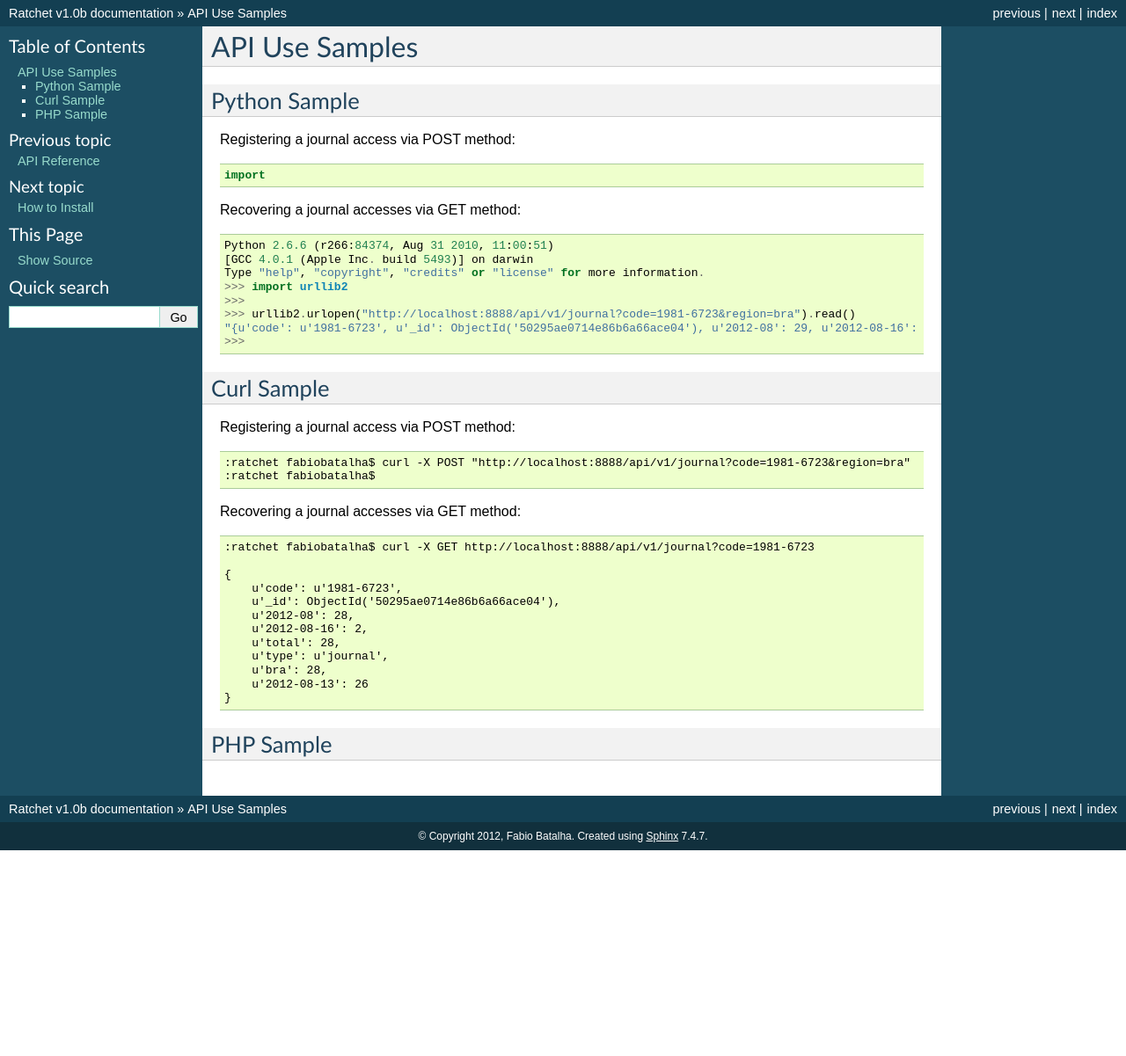
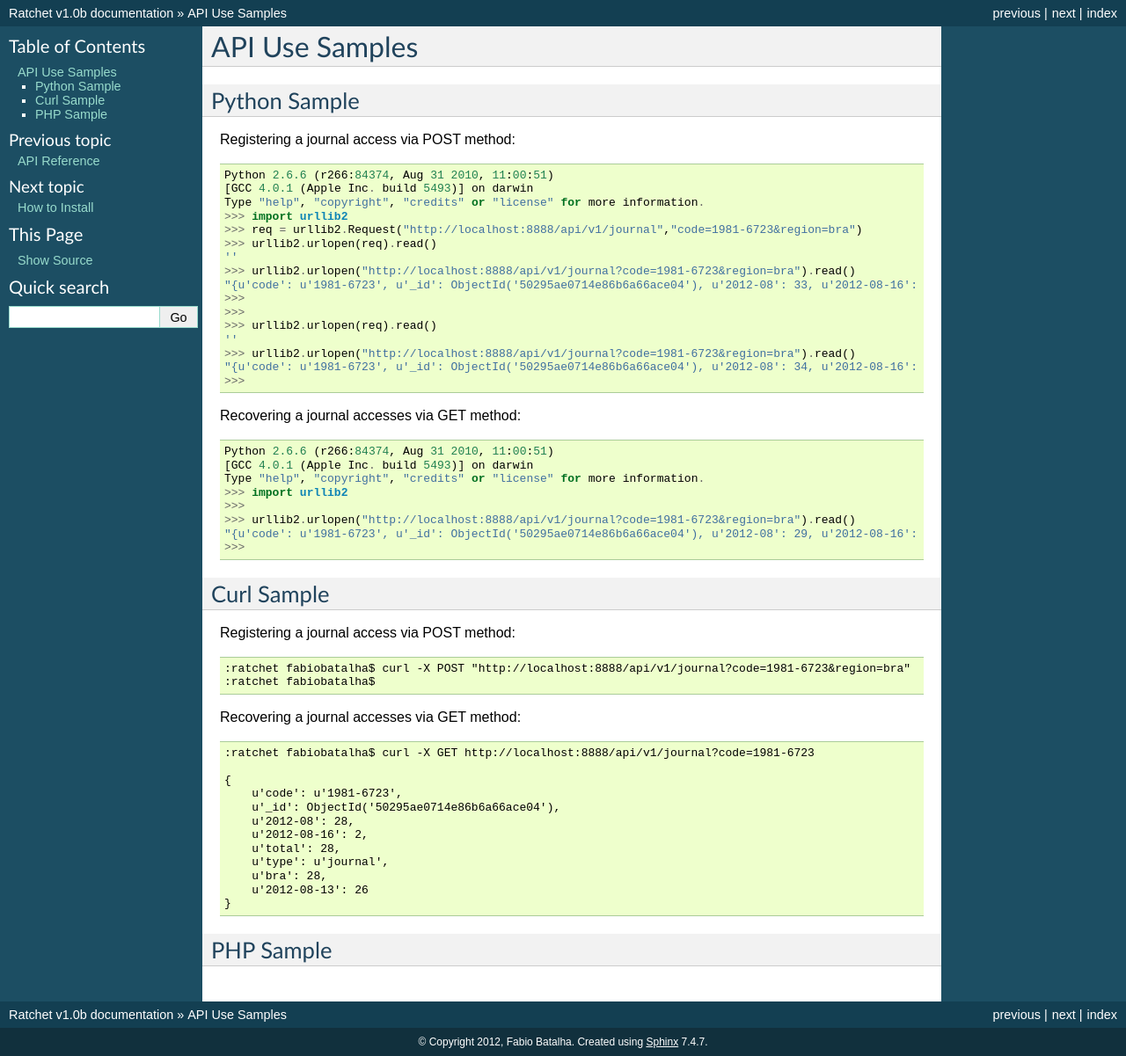
Before and after one commit to scieloorg/ratchet, a Sphinx documentation site: the page built from docs/api_samples.rst, in a window 1280 px wide. Shown: the whole page at 88% size. Built offline with Sphinx 7.4.7, drawn with Linux system fonts in a browser that asks for light colours; pages that are not in the unit, such as notebooks, are missing from menus; before the commit the page ends 967 px from its top, so only the background shows below that.

Commit message:
Docs para python

```diff
--- a/docs/api_samples.rst
+++ b/docs/api_samples.rst
@@ -7,7 +7,22 @@ Python Sample
 
 Registering a journal access via POST method::
 
-    import
+    Python 2.6.6 (r266:84374, Aug 31 2010, 11:00:51)
+    [GCC 4.0.1 (Apple Inc. build 5493)] on darwin
+    Type "help", "copyright", "credits" or "license" for more information.
+    >>> import urllib2
+    >>> req = urllib2.Request("http://localhost:8888/api/v1/journal","code=1981-6723&region=bra")
+    >>> urllib2.urlopen(req).read()
+    ''
+    >>> urllib2.urlopen("http://localhost:8888/api/v1/journal?code=1981-6723&region=bra").read()
+    "{u'code': u'1981-6723', u'_id': ObjectId('50295ae0714e86b6a66ace04'), u'2012-08': 33, u'2012-08-16': 7, u'total': 33, u'type': u'journal', u'bra': 33, u'2012-08-13': 26}"
+    >>>
+    >>>
+    >>> urllib2.urlopen(req).read()
+    ''
+    >>> urllib2.urlopen("http://localhost:8888/api/v1/journal?code=1981-6723&region=bra").read()
+    "{u'code': u'1981-6723', u'_id': ObjectId('50295ae0714e86b6a66ace04'), u'2012-08': 34, u'2012-08-16': 8, u'total': 34, u'type': u'journal', u'bra': 34, u'2012-08-13': 26}"
+    >>>
 
 Recovering a journal accesses via GET method::
 
```
